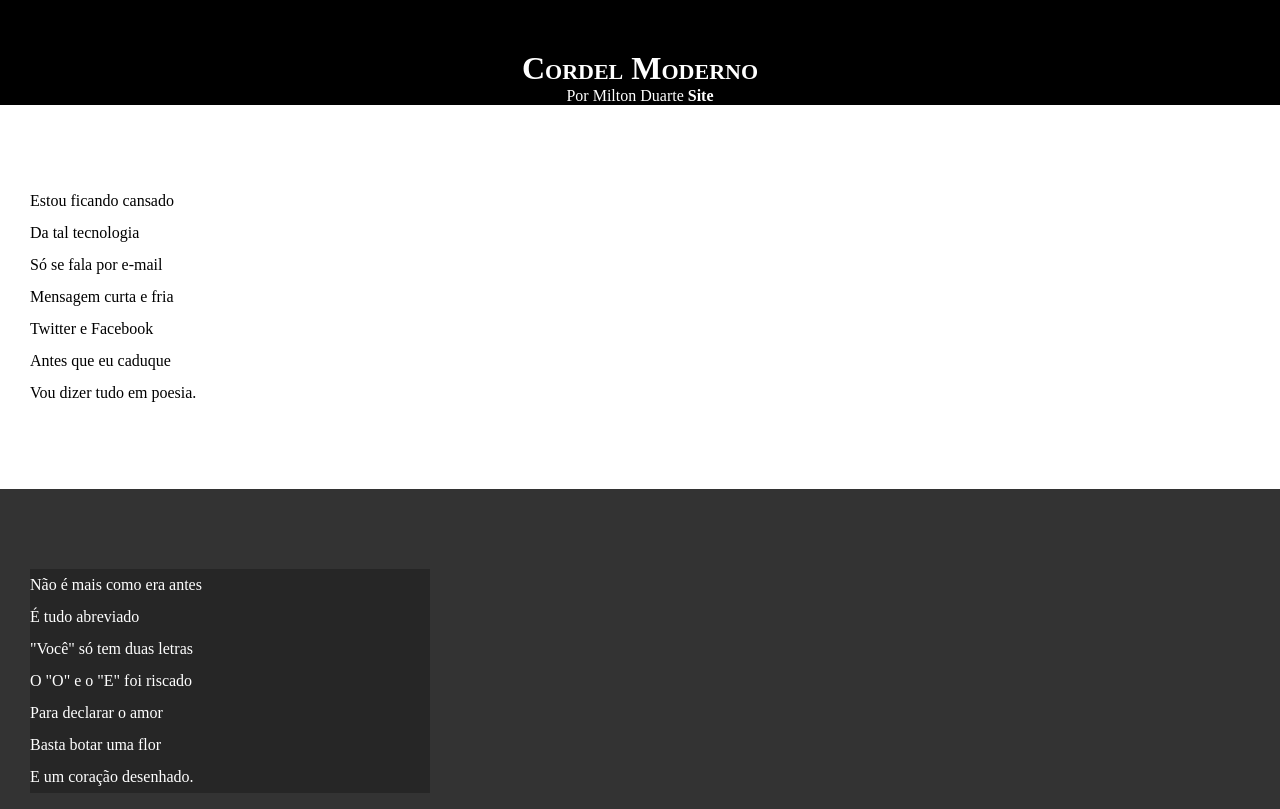
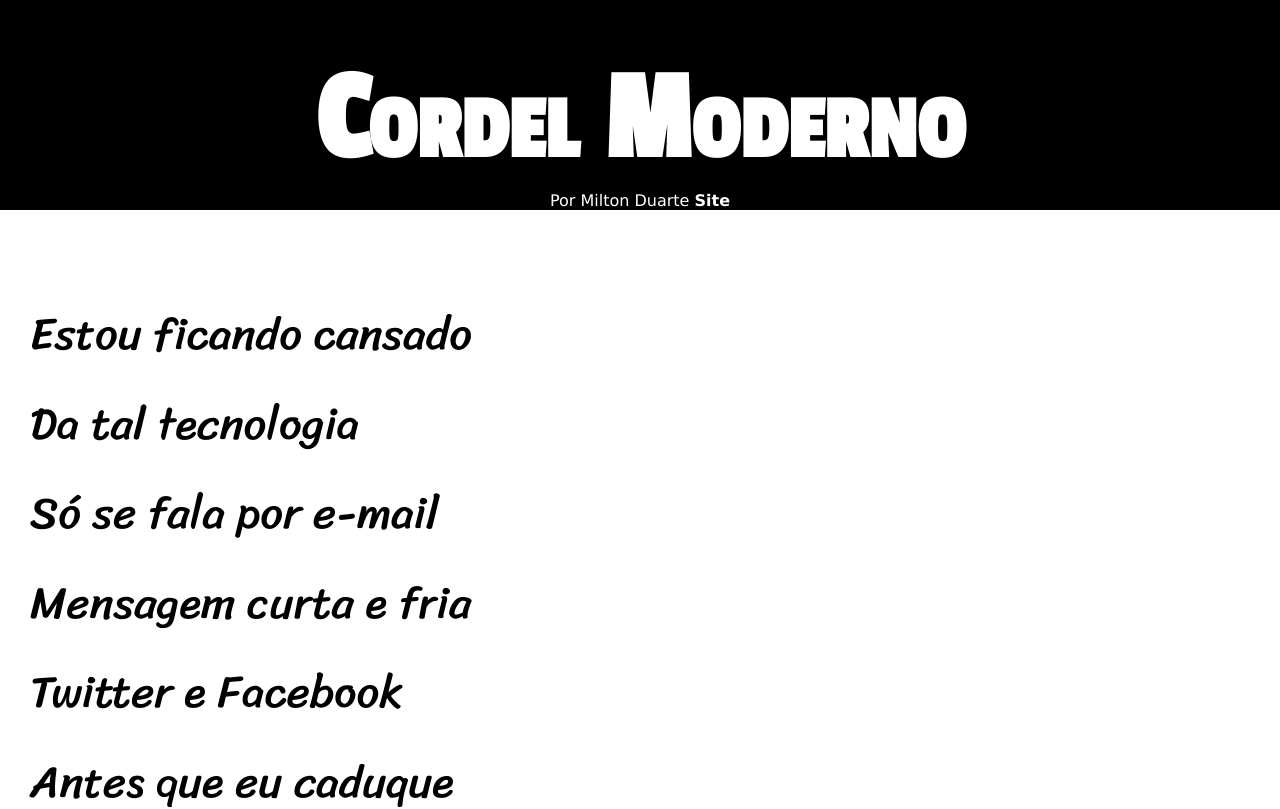
Before and after one commit to danilocesar87/HTML-CSS, a plain HTML site: page Desafios/d012/index.html in a window 1280 px wide. Shown: the top 809 px of the page. Drawn offline with Linux system fonts and the light colour scheme.

Commit message:
atualizei o estilo d12

```diff
--- a/Desafios/d012/estilo/style.css
+++ b/Desafios/d012/estilo/style.css
@@ -1,13 +1,23 @@
 @charset "UTF-8";
+@import url('https://fonts.googleapis.com/css2?family=Passion+One&family=Sriracha&display=swap');
+
+:root {
+    --fonte1:Verdana, Geneva, Tahoma, sans-serif;
+    --fonte2:'Passion One', sans-serif;
+    --fonte3:'Sriracha', cursive;
+}
+
 
 *{
     margin:0px;
     padding: 0px;
+    font-size: 1em;
 
 }
  html, body {
     background-color: dark;
     min-height: 100vh;
+    font-family: var(--fonte1);
 
  }
 
@@ -22,6 +32,8 @@
     padding-top: 50px;
     /*text-transform: uppercase; transforma o texto em maiusculo*/
     font-variant: small-caps;/*tambem transforma para maiusculo só que com menos itensidade*/
+    font-family: var(--fonte2);
+    font-size: 10vw;
 }
 header > p {
     padding-bottom: 50px;
@@ -42,6 +54,8 @@ section{
     padding-bottom: 10vh;
     line-height: 2em;
     padding-left: 30px;
+    font-family: var(--fonte3);
+    font-size: 3.5vw;
 }
 section.normal {
     background-color: white;
@@ -54,7 +68,8 @@ section.imagem{
     color: white;
 }
 section.imagem > p{
-    width: 400px;
+    display: inline-block;
+    padding: 5px;
     background-color: rgba(0,0,0,0.253);
 }
 footer {
```
Also changed, not shown: 1 other file.
